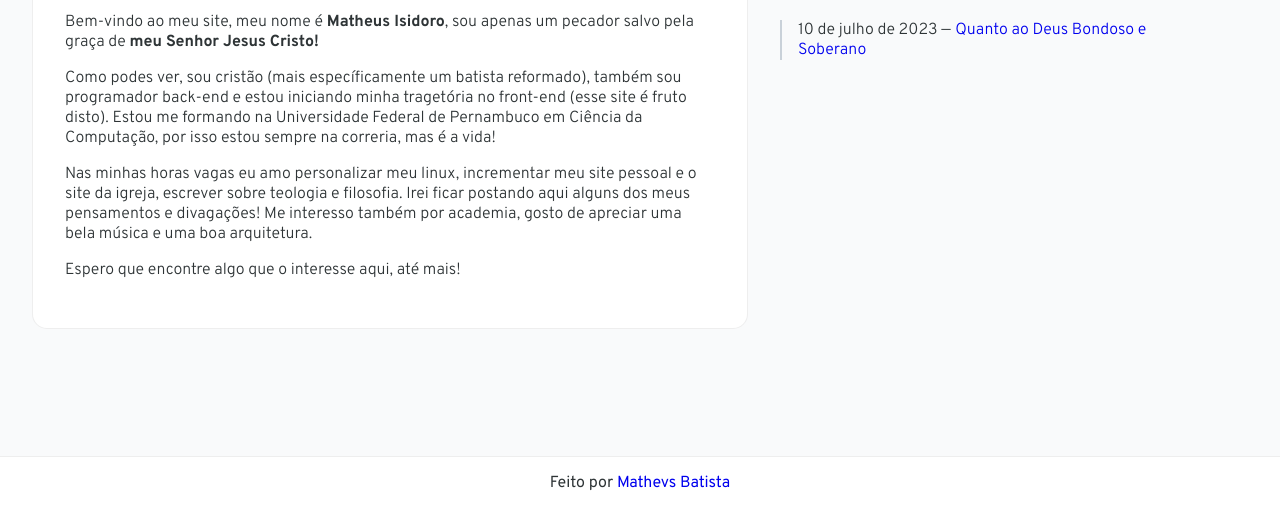
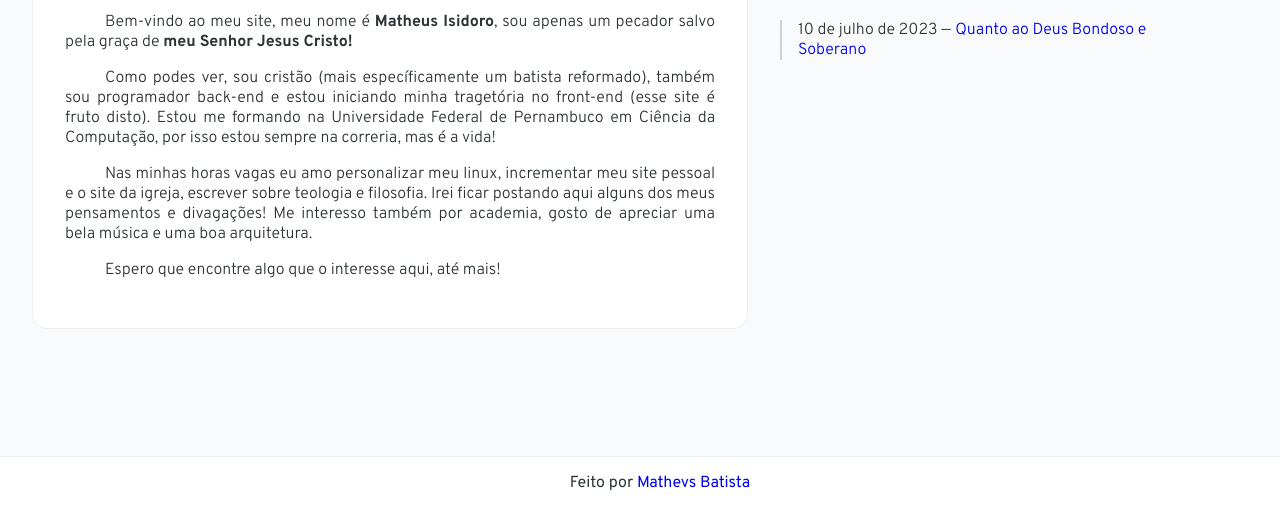
Before and after one commit to MathevsBatista/matheusisidoro, a plain HTML site: page index.html in a window 1280 px wide. Shown: the part 291-800 px from the top of the page. Drawn offline with Linux system fonts and the light colour scheme; a web font is replaced by a local one.

Commit message:
Modify styling from paragraph and orders navigator to not maintain cache

```diff
--- a/index.html
+++ b/index.html
@@ -3,6 +3,7 @@
 
     <head>
         <meta charset="UTF-8">
+        <meta http-equiv="cache-control" content="no-cache">
         <link rel="stylesheet" href="style.css">
         <title>Matheus Isidoro</title>
         <meta name="viewport" content="width=device-width, initial-scale=1.0">
--- a/style.css
+++ b/style.css
@@ -224,6 +224,8 @@ h4 {
 }
 
 p {
+    text-align: justify;
+    text-indent: 2.5rem;
     font-size: 16px;
 }
 
```
